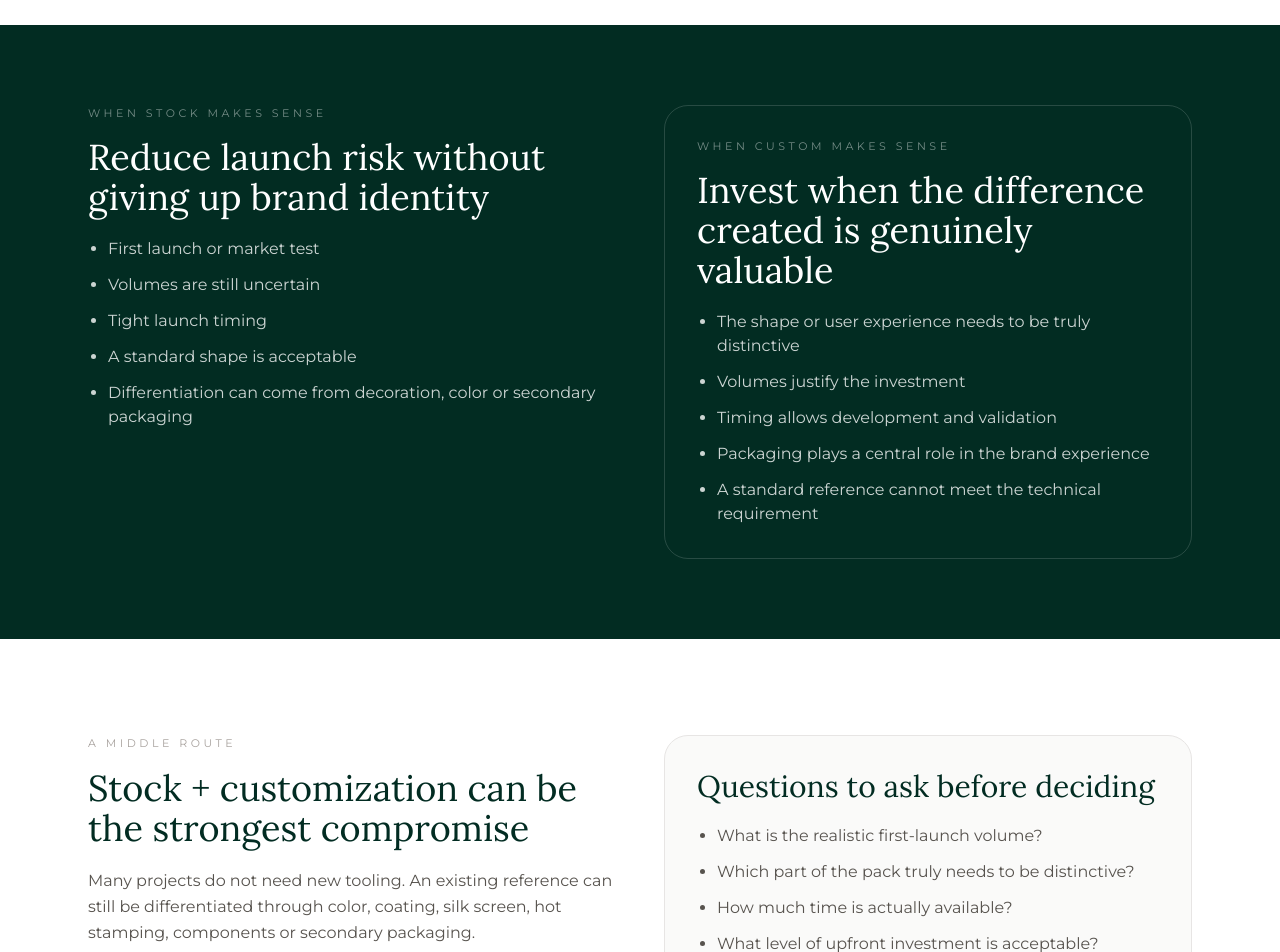
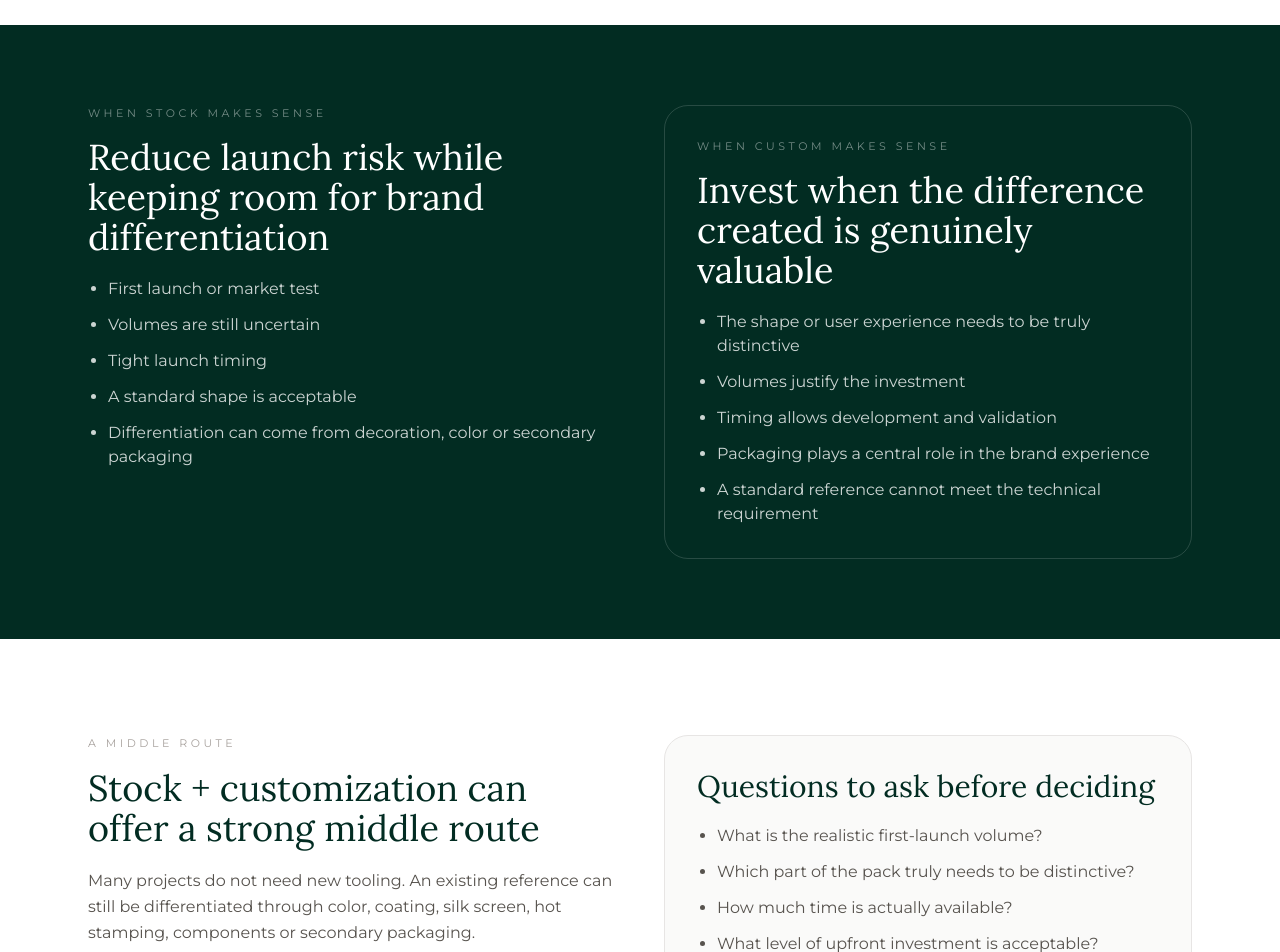
Before and after one commit to cathy6140/-Elmvale-Global-.github.io, a React (Vite) app: page /stock-vs-custom-packaging in a window 1280 px wide. Shown: the part 1660-2612 px from the top of the page. Built offline with nearby package versions, Linux system fonts and the light colour scheme.

Commit message:
Refine stock vs custom guide wording

```diff
--- a/src/pages/StockVsCustomPackaging.tsx
+++ b/src/pages/StockVsCustomPackaging.tsx
@@ -98,7 +98,7 @@ const StockVsCustomPackaging: React.FC = () => {
         <div className="max-w-6xl mx-auto px-6 py-20 grid lg:grid-cols-2 gap-12">
           <div>
             <p className="uppercase text-[11px] tracking-[0.32em] text-white/45 mb-4">{fr ? "QUAND LE STOCK EST PERTINENT" : "WHEN STOCK MAKES SENSE"}</p>
-            <h2 className="font-serif font-normal text-3xl md:text-4xl mb-5">{fr ? "Réduire le risque sans renoncer à l’identité de marque" : "Reduce launch risk without giving up brand identity"}</h2>
+            <h2 className="font-serif font-normal text-3xl md:text-4xl mb-5">{fr ? "Réduire le risque tout en gardant de la marge pour la différenciation" : "Reduce launch risk while keeping room for brand differentiation"}</h2>
             <ul className="space-y-3 text-white/80 list-disc pl-5">{stockBest.map(x => <li key={x}>{x}</li>)}</ul>
           </div>
           <div className="border border-white/15 rounded-3xl p-8">
@@ -113,7 +113,7 @@ const StockVsCustomPackaging: React.FC = () => {
         <div className="grid lg:grid-cols-2 gap-12">
           <div>
             <p className="uppercase text-[11px] tracking-[0.32em] text-stone-400 mb-4">{fr ? "UNE ROUTE INTERMÉDIAIRE" : "A MIDDLE ROUTE"}</p>
-            <h2 className="font-serif font-normal text-3xl md:text-4xl text-brand-dark mb-5">{fr ? "Stock + personnalisation peut être le meilleur compromis" : "Stock + customization can be the strongest compromise"}</h2>
+            <h2 className="font-serif font-normal text-3xl md:text-4xl text-brand-dark mb-5">{fr ? "Stock + personnalisation peut offrir un compromis solide" : "Stock + customization can offer a strong middle route"}</h2>
             <p className="text-stone-600 leading-relaxed">{fr ? "Beaucoup de projets n’ont pas besoin d’un nouveau moule. Une référence existante peut être différenciée par la couleur, le coating, la sérigraphie, le marquage à chaud, les composants ou le packaging secondaire." : "Many projects do not need new tooling. An existing reference can still be differentiated through color, coating, silk screen, hot stamping, components or secondary packaging."}</p>
           </div>
           <div className="bg-stone-50 border border-stone-200 rounded-3xl p-8">
```
